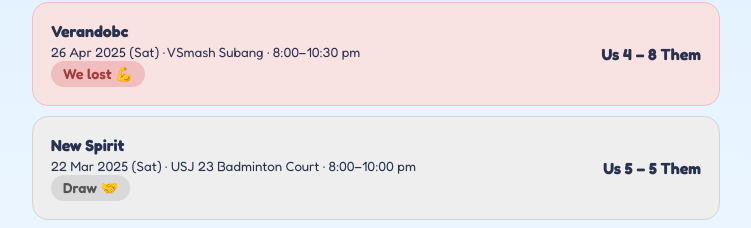
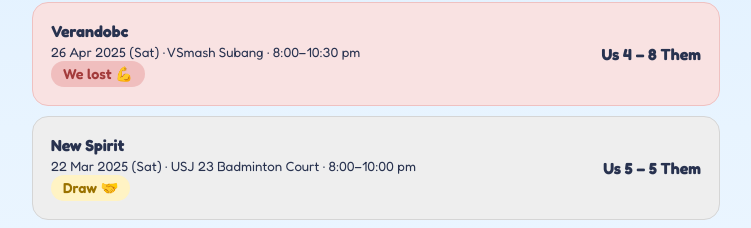
Before and after one commit to szeying-code/badminton, a plain HTML site: page kl.html in a window 1280 px wide. Shown: the part 992-1220 px from the top of the page, without its empty margins (264-1015 px from the left). Drawn offline with Linux system fonts and the light colour scheme.

Commit message:
Update kl.css

```diff
--- a/css/kl.css
+++ b/css/kl.css
@@ -247,8 +247,8 @@ h2 {
 }
 
 .tag.draw {
-  background: #d9d9d9;
-  color: #555555;
+  background: #fff3c4;
+  color: #9a7200;
 }
 
 .tag.lose {
```
